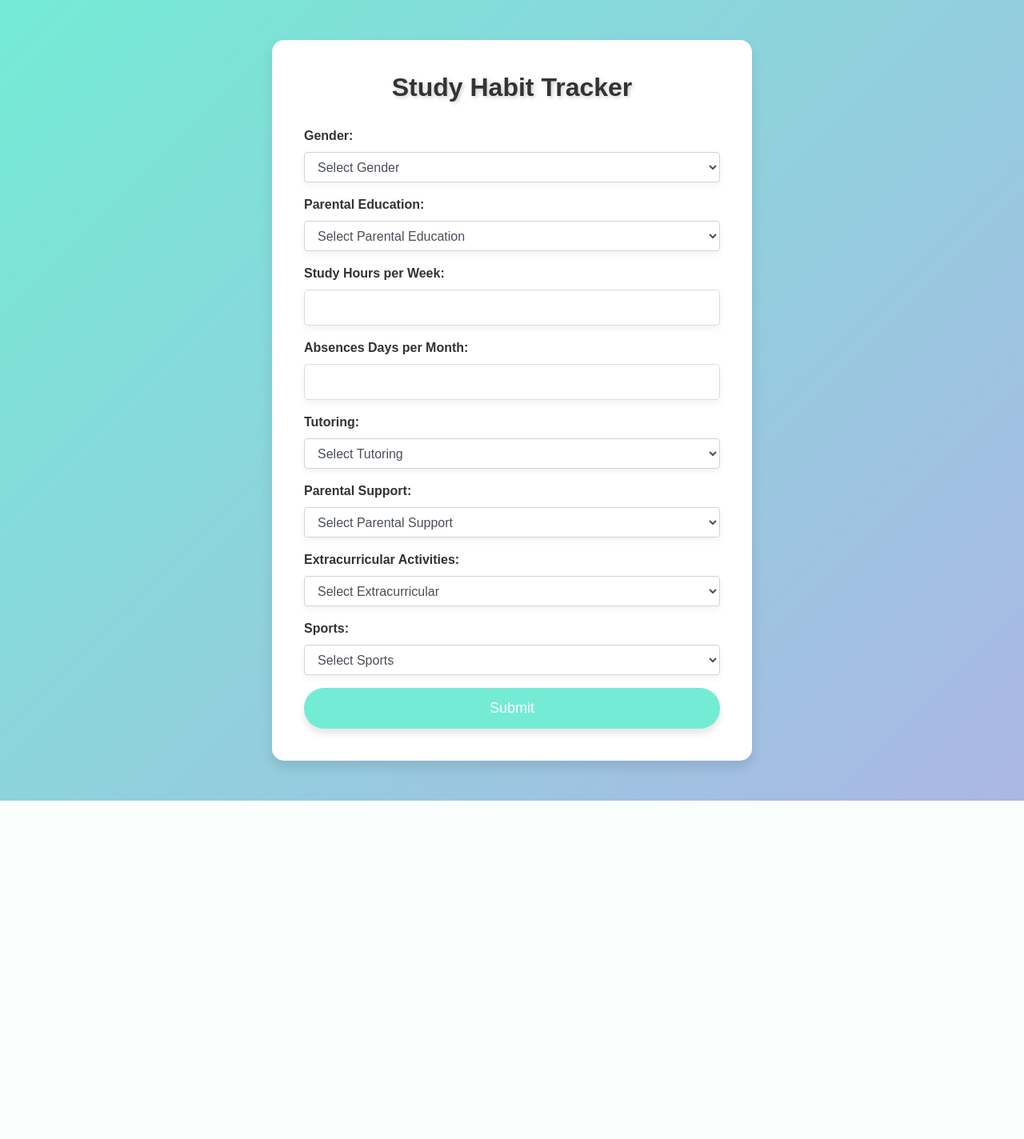
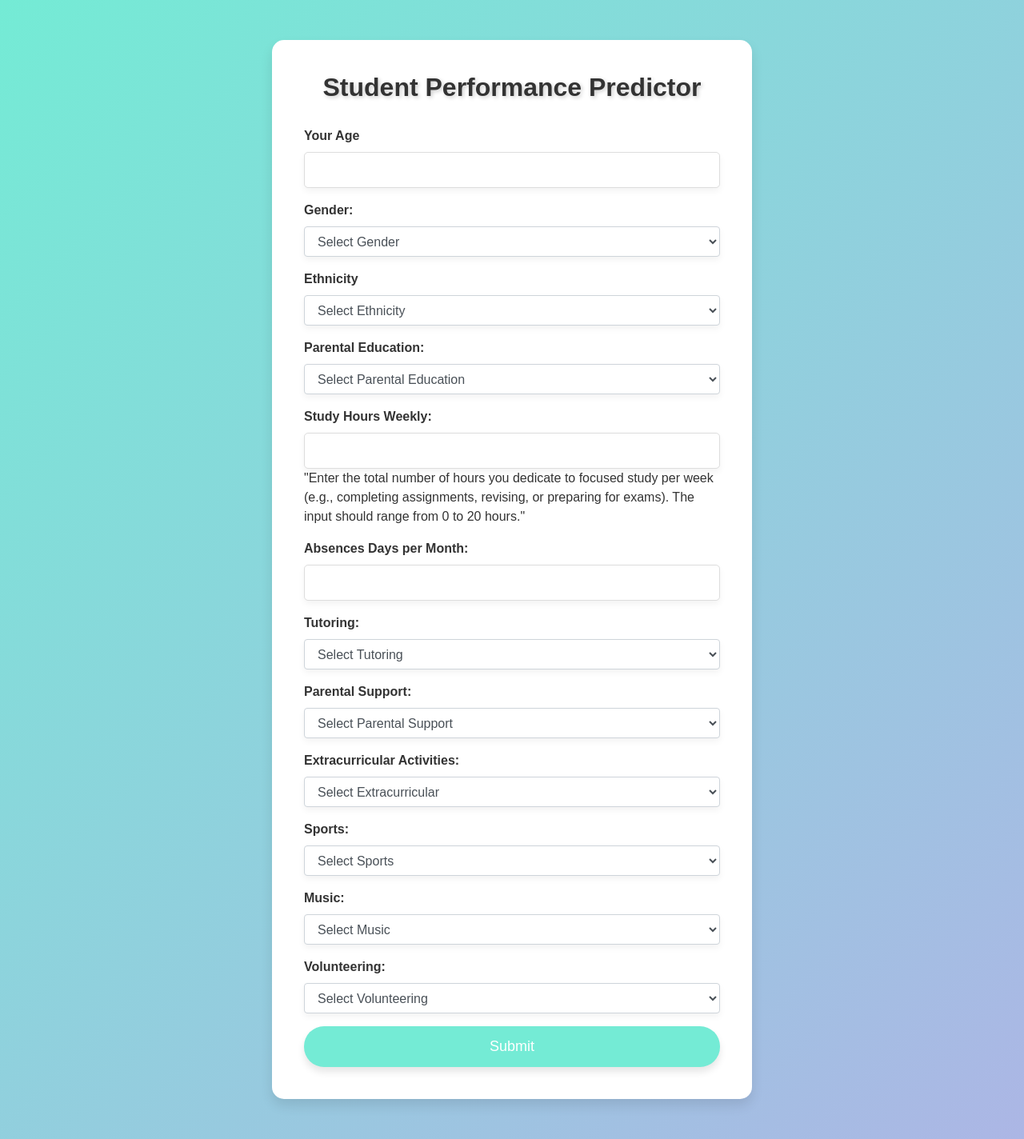
Before and after one commit to aniketroy9172014/SPP, a Flask app: page / in a window 1280 px wide. Shown: the whole page at 80% size. Before the commit the page ends 1001 px from the top, so only its background shows below. Run offline with Flask 3, Linux system fonts and the light colour scheme; parts of the project's set-up code (start-up, migrations or seed data) failed here and were passed over; some libraries are stand-ins or nearby versions.

Commit message:
Update index.html

```diff
--- a/templates/index.html
+++ b/templates/index.html
@@ -3,20 +3,36 @@
 <head>
     <meta charset="UTF-8">
     <meta name="viewport" content="width=device-width, initial-scale=1.0">
-    <title>Study Habit Tracker</title>
+    <title>Student Performance Predictor</title>
     <link rel="stylesheet" href="https://maxcdn.bootstrapcdn.com/bootstrap/4.0.0/css/bootstrap.min.css">
     <link rel="stylesheet" href="{{ url_for('static', filename='style.css') }}">
 </head>
 <body>
     <div class="container">
-        <h1 class="title">Study Habit Tracker</h1>
+        <h1 class="title">Student Performance Predictor</h1>
         <form method="POST" action="/predict" class="fade-in-form">
+            <div class="form-group">
+                <label for="Age">Your Age</label>
+                <input type="number" id="Absences" name="Age" class="form-control" required>
+            </div>
+
             <div class="form-group">
                 <label for="Gender">Gender:</label>
                 <select id="Gender" name="Gender" class="form-control" required>
                     <option value="">Select Gender</option>
                     <option value="Male">Male</option>
                     <option value="Female">Female</option>
+                </select>
+            </div>
+
+            <div class="form-group">
+                <label for="Ethnicity">Ethnicity</label>
+                <select id="ParentalEducation" name="Ethnicity" class="form-control" required>
+                    <option value="">Select Ethnicity</option>
+                    <option value="Caucasian">Caucasian</option>
+                    <option value="African American">African American</option>
+                    <option value="Asian">Asian</option>
+                    <option value="Other">Other</option>
                 </select>
             </div>
 
@@ -33,8 +49,9 @@
             </div>
 
             <div class="form-group">
-                <label for="StudyTimeWeekly">Study Hours per Week:</label>
-                <input type="number" id="StudyTimeWeekly" name="StudyTimeWeekly" class="form-control" required>
+                <label for="StudyTimeWeekly">Study Hours Weekly:</label>
+                <input type="number" id="StudyTimeWeekly" name="StudyTimeWeekly" class="form-control" min="0" max="20" step="0.5" required>
+                <p>"Enter the total number of hours you dedicate to focused study per week (e.g., completing assignments, revising, or preparing for exams). The input should range from 0 to 20 hours."</p>
             </div>
 
             <div class="form-group">
@@ -81,6 +98,24 @@
                 </select>
             </div>
 
+            <div class="form-group">
+                <label for="Music">Music:</label>
+                <select id="Sports" name="Music" class="form-control" required>
+                    <option value="">Select Music</option>
+                    <option value="No">No</option>
+                    <option value="Yes">Yes</option>
+                </select>
+            </div>
+
+            <div class="form-group">
+                <label for="Volunteering">Volunteering:</label>
+                <select id="Sports" name="Volunteering" class="form-control" required>
+                    <option value="">Select Volunteering</option>
+                    <option value="No">No</option>
+                    <option value="Yes">Yes</option>
+                </select>
+            </div>
+
             <button type="submit" class="btn btn-custom">Submit</button>
         </form>
     </div>
```
